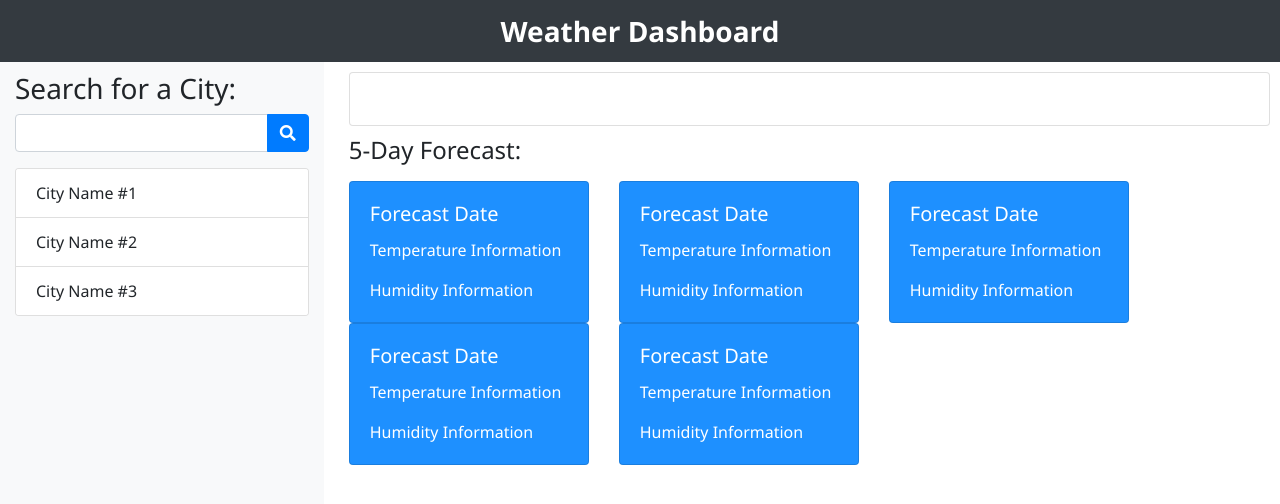
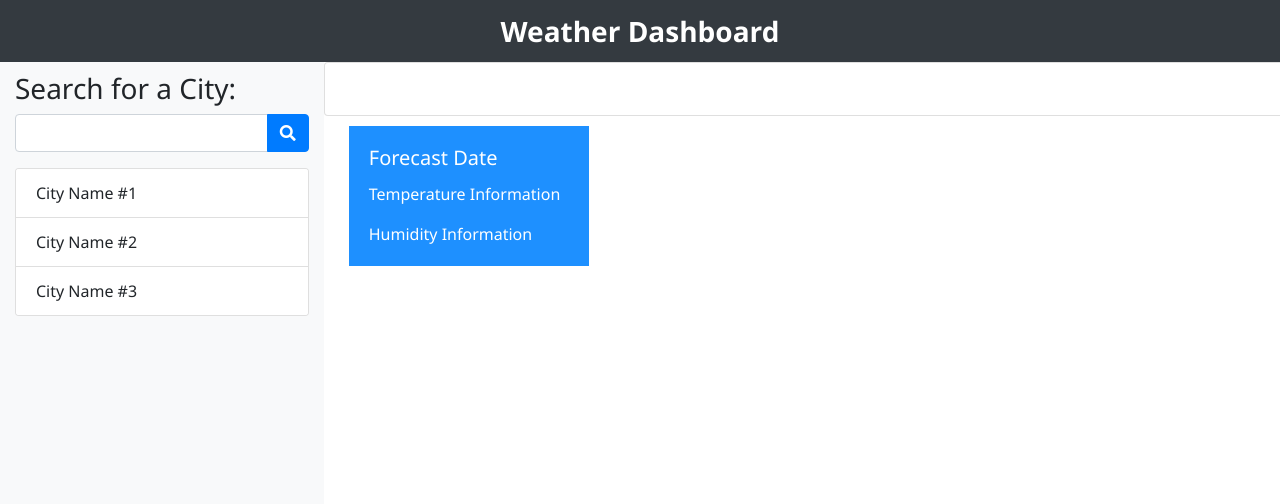
Before and after one commit to ewells89/bootcamp-homework-06-weather-dashboard, a plain HTML site: page index.html in a window 1280 px wide. Drawn offline with nearby package versions, Linux system fonts and the light colour scheme.

Commit message:
added dynamic jquery elements. needs revision

```diff
--- a/index.html
+++ b/index.html
@@ -57,7 +57,7 @@
 
             <section class="col-sm-9">
 
-                <div class="row" id="weatherCard" >
+                <div class="row" id="weather" >
                     <div class="card col-sm-12">
                         <div class="card-body" id="cardBody">
                             <h4 class="card-title" id="cityName"></h4>
@@ -68,13 +68,9 @@
                 </div>
 
                 <div id="weatherCard" >
-                    <div>
-                        <h4>5-Day Forecast:</h4>
-                        <p></p>
-                    </div>
 
-                    <span  >
-                        <div class="card" id="forecastCard">
+                    <span id="cardSection">
+                        <div class="forecastCard">
                                 <div class="card-body">
                                     <h5 class="card-title">Forecast Date</h5>
 
@@ -83,43 +79,7 @@
                                 </div>
                         </div>
 
-                        <div class="card" id="forecastCard">
-                            <div class="card-body">
-                                <h5 class="card-title">Forecast Date</h5>
 
-                                <p class="card-text">Temperature Information</p>
-                                <p class="card-text">Humidity Information</p>
-                            </div>
-                        </div>
-
-                        <div class="card" id="forecastCard">
-                            <div class="card-body">
-                                <h5 class="card-title">Forecast Date</h5>
-
-                                <p class="card-text">Temperature Information</p>
-                                <p class="card-text">Humidity Information</p>
-                            </div>
-                        </div>
-
-
-                        <div class="card" id="forecastCard">
-                            <div class="card-body">
-                                <h5 class="card-title">Forecast Date</h5>
-
-                                <p class="card-text">Temperature Information</p>
-                                <p class="card-text">Humidity Information</p>
-                            </div>
-                        </div>
-
-
-                        <div class="card" id="forecastCard">
-                            <div class="card-body">
-                                <h5 class="card-title">Forecast Date</h5>
-
-                                <p class="card-text">Temperature Information</p>
-                                <p class="card-text">Humidity Information</p>
-                            </div>
-                        </div>
 
                     </span>
                 </div>
--- a/script.js
+++ b/script.js
@@ -39,7 +39,7 @@ $("#searchBtn").on("click", function (event) {
                 dataType: "json"
             }).then (function (response) {
                 console.log(response);
-                $("#cityName").empty();
+                $("#cardBody").empty();
                 var cityName = response.city.name
                 console.log(cityName);
                 var cityTitle = $("<h4>");
@@ -56,6 +56,8 @@ $("#searchBtn").on("click", function (event) {
                 var forecast = response.list
 
                 for (var i=0; i < 5 ;i++){
+                    var date =response.list[i].dt_txt
+                    // console.log(date)
                     var wxIcon = response.list[i].weather[0].icon;
                     // console.log(wxIcon);
                     var icon = $("<img>").attr("src", "https://openweathermap.org/img/wn/" + wxIcon + "@2x.png");
@@ -63,14 +65,26 @@ $("#searchBtn").on("click", function (event) {
                     // console.log(tempF);
                     var humidity = response.list[i].main.humidity + "%";
                     // console.log(humidity);
-                    var wind = response.list[i].wind.speed + " mph";
-                }
+
+
+                    $("#weatherCard").empty();
+                    $("#weatherCard").append("<h4>5-Day Forecast:</h4>");
+                    $("#weatherCard").append("<p></p>");
+
+                    $("#cardSection").empty();
 
 
 
+                    var cardDiv = $("<div>");
+                        cardDiv.attr("class", "forecastCard")
+
+                        cardDiv.append("<h5>" + date + "</h5>");
+                        cardDiv.append(icon);
+                        cardDiv.append("<p>Temperature: " + tempF + "</p>");
+                        cardDiv.append("<p>Humidity: " + humidity + "</p>");
+                        $("#cardSection").append(cardDiv);
+
+                }
             })
-
-
-
         }
 });
--- a/style.css
+++ b/style.css
@@ -49,7 +49,7 @@ form {
 }
 
 
-#forecastCard{
+.forecastCard{
     background-color:dodgerblue;
     color:white;
     float:left;
```
